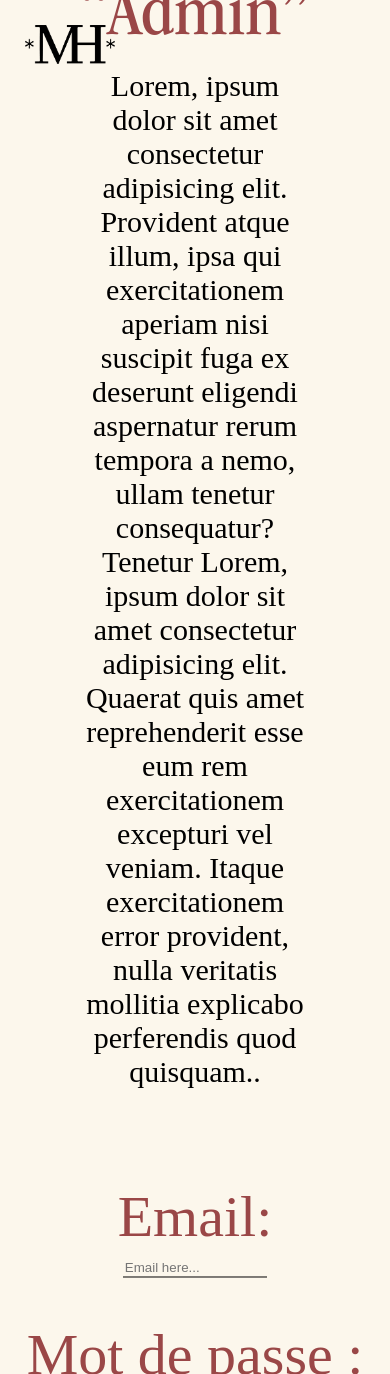
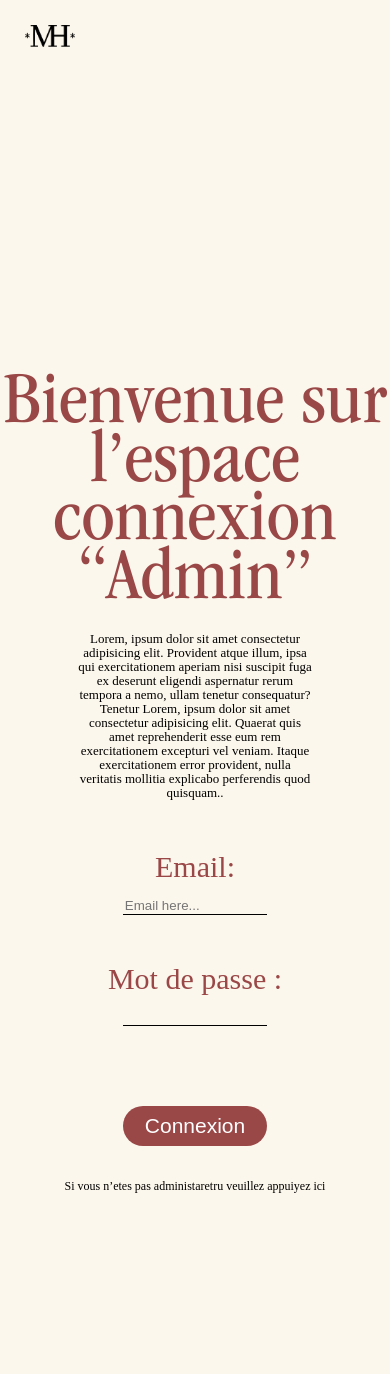
Before and after one commit to iamthesouthvibe/Projet_muriel, a PHP site: page /admin/login.php in a window 390 px wide. Run offline with PHP 8.4, Linux system fonts and the light colour scheme; some web fonts are replaced.

Commit message:
update style login page

```diff
--- a/admin/login.php
+++ b/admin/login.php
@@ -1,3 +1,8 @@
+<meta charset="utf-8">
+<meta name="viewport" content="width=device-width, initial-scale=1, shrink-to-fit=no">
+<meta name="description" content="">
+<link rel="stylesheet" href="../style/style.css">
+
 <?php
 
 require_once $_SERVER['DOCUMENT_ROOT'] . '/core/core.php';
@@ -11,7 +16,6 @@ $hashed = password_hash($password, PASSWORD_DEFAULT);
 
 ?>
 
-<link rel="stylesheet" href="../style/style.css">
 <div class="login_page">
     <div class="login_page_header">
         <a href=""><img src="../assets/png/LOGO_ANCIEN.png" alt="Logo muriel home"></a>
@@ -19,21 +23,21 @@ $hashed = password_hash($password, PASSWORD_DEFAULT);
     <?php
     if (isset($_POST['login'])) {
         if (empty($_POST['email']) || empty($_POST['password'])) {
-            echo '<div class="w3-text-red text-center">Email and password are required to proceed.</div>';
+            echo '<div">Email and password are required to proceed.</div>';
         } else {
             //Ensuring password is 6 or more characters long
             if (strlen($password) < 6) {
-                echo '<div class="w3-text-red text-center">password must be at least 6 characters</div>';
+                echo '<div>password must be at least 6 characters</div>';
             } else {
                 //Check if Email exists in database
                 $sql = $db->query("SELECT * FROM users WHERE email = '$email' ");
                 $user = mysqli_fetch_assoc($sql);
                 $count = mysqli_num_rows($sql);
                 if ($count < 1) {
-                    echo '<div class="w3-text-red text-center">email not found in database.</div>';
+                    echo '<div>email not found in database.</div>';
                 } else {
                     if (password_verify($hashed, $user['password'])) {
-                        echo '<div class="w3-text-red text-center">The password you entered was incorrect, please try again.</div>';
+                        echo '<div>The password you entered was incorrect, please try again.</div>';
                     } else {
                         //FINALLY LOG THE USER IN
                         $userID = $user['id'];
--- a/core/core.php
+++ b/core/core.php
@@ -28,7 +28,7 @@ if(isset($_SESSION['user_adding_error'])){
 }
 
  if(isset($_SESSION['logged_in'])){
-    echo '<div class="w3-green w3-center">'.$_SESSION['logged_in'].'</div> ';
+    echo '<div>'.$_SESSION['logged_in'].'</div> ';
     unset($_SESSION['logged_in']);
 }
 
--- a/style/style.css
+++ b/style/style.css
@@ -1058,7 +1058,8 @@ footer ul {
         display: none;
       }
 
-      .bouton_responsive {display: flex;
+      .bouton_responsive {
+        display: flex;
         place-content: center;
       }
 
@@ -1174,18 +1175,43 @@ footer ul {
 
   /* responsive de la page admin login */
 
-      .login_page_container_title h1 {
-        font-size: 19vw;
+  .login_page {
+    overflow: scroll;
+  }
+
+  .login_page_header {
+    position: fixed;
+  }
+
+  .login_page_header img {
+    width: 50px;
+        height: 22px;
+  }
+
+  .login_page_container_title {
+    margin-top: 200px;
+  }
+
+  .login_page_container .login_page_container_title h1 {
+        font-size: 75px;
     }
 
     .login_page_container_title p {
-        font-size: 30px;
-        line-height: 34px;
+      font-size: 13px;
+      line-height: 14px;
     }
 
+    .form_login {
+      margin-top: 53px;
+  }
+
     .form_login label {
-        font-size: 58px;
+        font-size: 30px;
         line-height: 95.5%;
+    }
+
+    .form_input-login {
+      font-size: 21px;
     }
 
     .form_login input {
@@ -1193,8 +1219,8 @@ footer ul {
     }
 
     .login_page_container_return a {
-        font-size: 25px;
-        line-height: 20px;
+
+      font-size: 12px;
     }
   }
 
```
